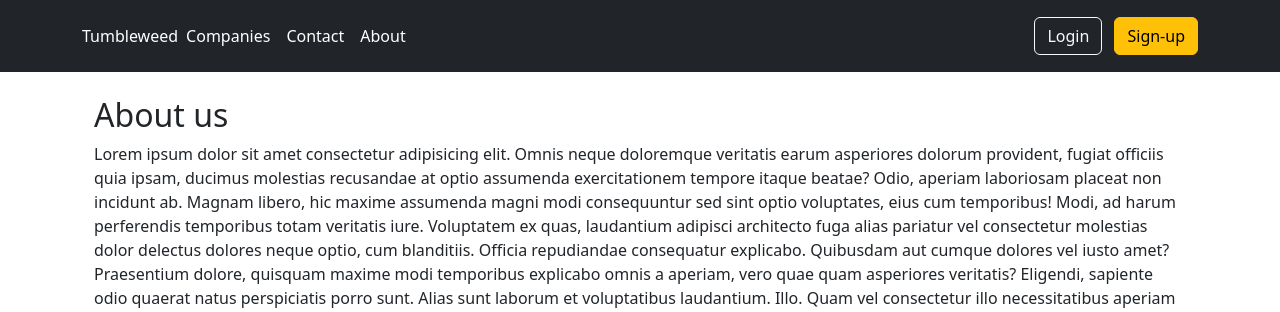
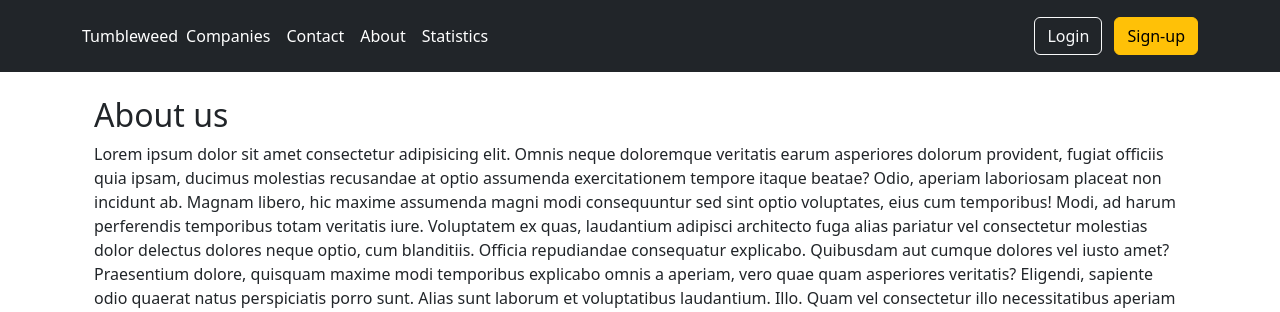
Before and after one commit to mathiam99/dj-python, a Django app: page /about/ in a window 1280 px wide. Shown: the top 312 px of the page. Run offline with Django 4.2, Linux system fonts and the light colour scheme.

```diff
--- a/templates/base.html
+++ b/templates/base.html
@@ -61,6 +61,11 @@
             <li>
               <a href="{% url 'about'%}" class="nav-link px-2 text-white"
                 >About</a
+              >
+            </li>
+            <li>
+              <a href="{% url 'companies-json'%}" class="nav-link px-2 text-white"
+                >Statistics</a
               >
             </li>
           </ul>
```
